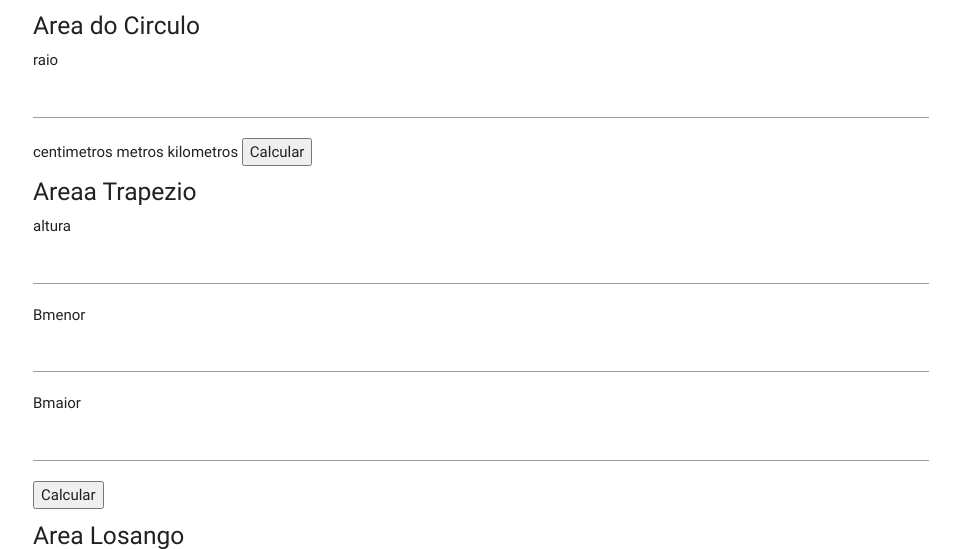
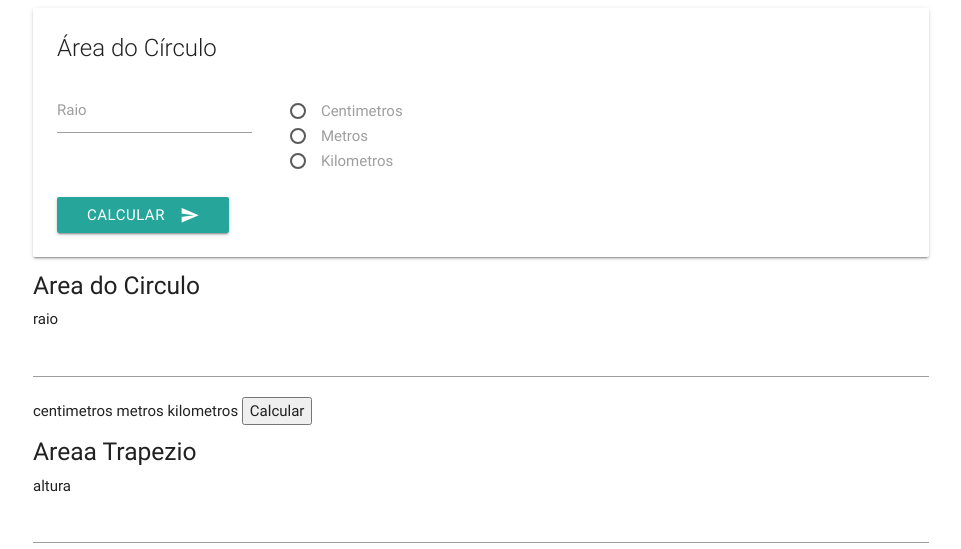
Before and after one commit to DeividFrancis/at.1_3p_si_2018.1-linguagem_e_desenvolvimento_para_web, a PHP site: page /area-circulo-trapezio-losango in a window 1280 px wide. Shown: the top 549 px of the page, without its empty margins (159-1120 px from the left). Run offline with PHP 8.4, Linux system fonts and the light colour scheme; some libraries are stand-ins or nearby versions.

Commit message:
adicionando estilo a paginas

```diff
--- a/app/views/calculo/areaCirculoTrapezioLosango.template.php
+++ b/app/views/calculo/areaCirculoTrapezioLosango.template.php
@@ -1,4 +1,37 @@
 <?php $title = 'Area Circulo Trapezio Losango'; require_once '../_includes/header.php'; ?>
+
+<div class="card">
+  <div class="card-content">
+    <div class="card-title">Área do Círculo</div>
+    <form action="../../controller/areaCirculo.controller.php" class="col s12">
+      <div class="row">
+        <div class="input-field col s3">
+          <input type="text" name="Raio" value="">
+          <label for="Raio">Raio</label>
+        </div>
+        <div class="input-field col s3">
+          <p>
+            <input id="metragem1" type="radio" name="metragem" value="">
+            <label for="metragem1">Centimetros</label>
+          </p>
+          <p>
+            <input id="metragem2" type="radio" name="metragem" value="">
+            <label for="metragem2">Metros</label>
+          </p>
+          <p>
+            <input id="metragem3" type="radio" name="metragem" value="">
+            <label for="metragem3">Kilometros</label>
+          </p>
+        </div>
+      </div>
+      <button class="btn waves-effect waves-light" type="submit" name="button"> Calcular
+        <i class="material-icons right">send</i>
+      </button>
+    </form>
+  </div>
+</div>
+
+
 <h5>Area do Circulo</h5>
 <form class="" action="../../controller/areaCirculo.controller.php" method="post">
     raio<input type="text" name="raio">
```
Also changed, not shown: app/views/calculo/jurosSimplesComposto.template.php (indentation only).
